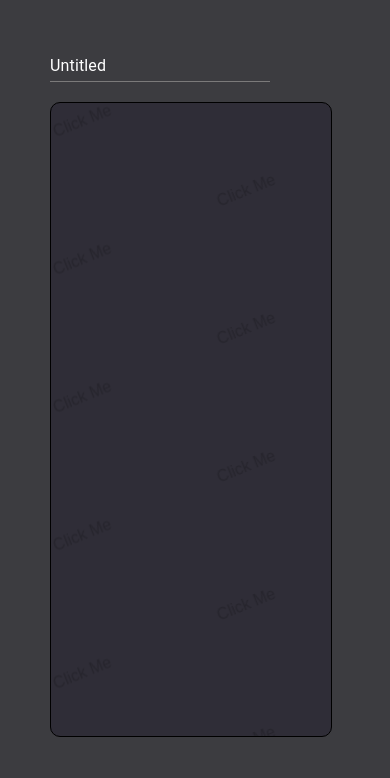
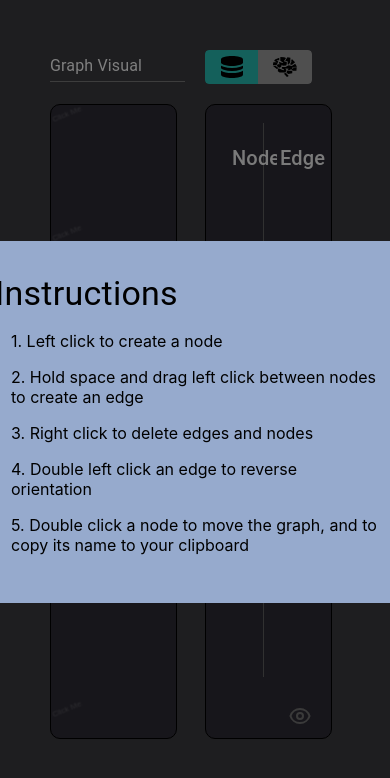
Before and after one commit to jianhaoti/graphvisual, a React (Create React App) app: page / in a window 390 px wide. Shown: the top 778 px of the page. Built offline with nearby package versions, Linux system fonts and the light colour scheme.

Commit message:
glen changes v1

```diff
--- a/src/App.css
+++ b/src/App.css
@@ -156,17 +156,6 @@
 }
 
 /* Hide rightside when too skinny */
-@media screen and (max-width: 1260px) {
-  .container-right,
-  .button-group-container {
-    display: none;
-  }
-
-  main {
-    grid-template-columns: 1fr; /* Change to single column */
-  }
-}
-
 @media screen and (max-height: 500px) {
   .title-container,
   .button-group-container {
--- a/src/App.tsx
+++ b/src/App.tsx
@@ -2,7 +2,6 @@
 import "./App.css";
 import Graph from "./Graph";
 import ControlRoom from "./controlRoom";
-import { Button, ButtonGroup } from "@mui/material";
 import { ReactComponent as AlgoIcon } from "./assets/algoIcon.svg";
 import { ReactComponent as DataIcon } from "./assets/dataIcon.svg";
 import TextField from "@mui/material/TextField";
@@ -13,10 +12,20 @@
 import { DijkstraProvider } from "./algos/dijkstra/dijkstraContext";
 import { PrimProvider } from "./algos/prim/primContext";
 
+import {
+  Button,
+  ButtonGroup,
+  Modal,
+  Box,
+  Typography,
+  List,
+  ListItem,
+} from "@mui/material";
+
 function App() {
   const [showWatermark, setShowWatermark] = useState(true);
   const [mode, setMode] = useState("data");
-  const [name, setName] = useState("Untitled");
+  const [name, setName] = useState("Graph Visual");
   const textFieldRef = useRef<HTMLInputElement>(null);
 
   // Controls functionality of +/- nodes and edges
@@ -29,7 +38,15 @@
   const [selectedNode, setSelectedNode] = useState<string | null>(null);
   const [selectedEdge, setSelectedEdge] = useState<string | null>(null);
   const [isOriented, setIsOriented] = useState(true);
-  const [showWeight, setShowWeight] = useState(true);
+  const [showWeight, setShowWeight] = useState(false);
+
+  // instructions state
+  const [openModal, setOpenModal] = useState(true);
+
+  // instructions close
+  const handleCloseModal = () => {
+    setOpenModal(false);
+  };
 
   // name of graph
   const handleTyping = (event: React.ChangeEvent<HTMLInputElement>) => {
@@ -191,6 +208,51 @@
                 name={name}
               />
             </main>
+
+            {/* Instructions Modal */}
+            <Modal
+              open={openModal}
+              onClose={handleCloseModal}
+              aria-labelledby="instructions-modal-title"
+              aria-describedby="instructions-modal-description"
+            >
+              <Box
+                sx={{
+                  position: "absolute",
+                  top: "50%",
+                  left: "50%",
+                  transform: "translate(-50%, -50%)",
+                  width: 400,
+                  bgcolor: "#96AACD",
+                  p: 4,
+                  outline: "none",
+                  borderRadius: "8px",
+                }}
+              >
+                <Typography
+                  id="instructions-modal-title"
+                  variant="h4"
+                  component="h2"
+                >
+                  Instructions
+                </Typography>
+                <List>
+                  <ListItem>1. Left click to create a node</ListItem>
+                  <ListItem>
+                    2. Hold space and drag left click between nodes to create an
+                    edge
+                  </ListItem>
+                  <ListItem>3. Right click to delete edges and nodes</ListItem>
+                  <ListItem>
+                    4. Double left click an edge to reverse orientation
+                  </ListItem>
+                  <ListItem>
+                    5. Double click a node to move the graph, and to copy its
+                    name to your clipboard
+                  </ListItem>
+                </List>
+              </Box>
+            </Modal>
           </BFSProvider>
         </DFSProvider>
       </DijkstraProvider>
--- a/src/Graph.tsx
+++ b/src/Graph.tsx
@@ -472,8 +472,8 @@
   }
   const [config] = useState<WatermarkConfig>({
     content: "Click Me",
-    color: "rgba(0, 0, 0, 0.2)",
-    fontSize: 16,
+    color: "rgba(256, 256, 256, 0.2)",
+    fontSize: 8,
     zIndex: 11,
     rotate: -22,
     gap: [100, 100],
--- a/src/algoRoom.tsx
+++ b/src/algoRoom.tsx
@@ -58,17 +58,6 @@
       grouping: "Shortest Path",
       description: "Gone Fishin'",
     },
-
-    { title: "Prim", grouping: "MST", description: "Greedy Expnasion" },
-    { title: "Kruskal", grouping: "MST", description: "TBD" },
-
-    { title: "TBD", grouping: "TBD", description: "TBD" },
-    { title: "TBD", grouping: "TBD", description: "TBD" },
-    { title: "TBD", grouping: "TBD", description: "TBD" },
-    { title: "TBD", grouping: "TBD", description: "TBD" },
-    { title: "TBD", grouping: "TBD", description: "TBD" },
-    { title: "TBD", grouping: "TBD", description: "TBD" },
-    { title: "TBD", grouping: "TBD", description: "TBD" },
   ];
 
   const handleContextMenu = (e: React.MouseEvent) => {
```
